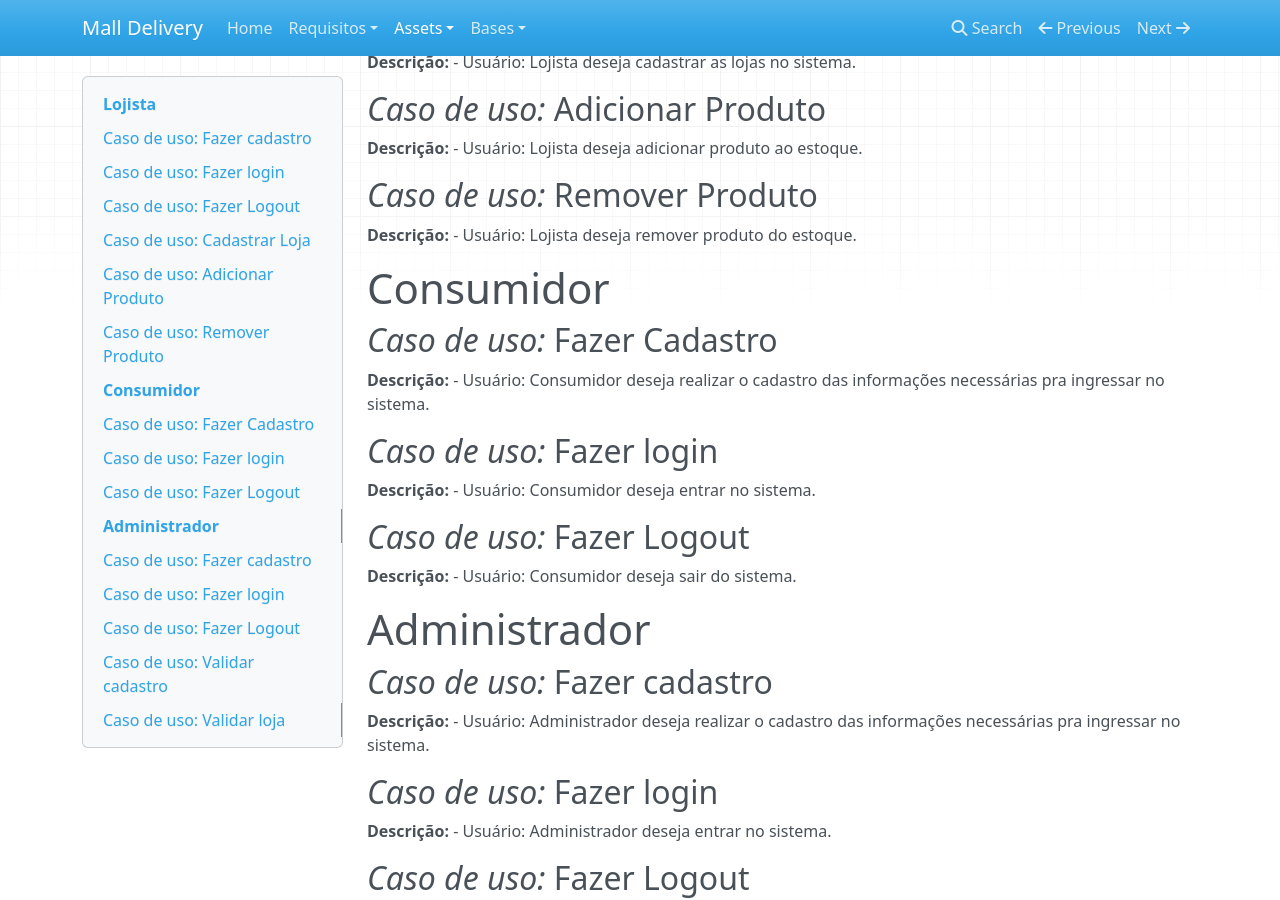
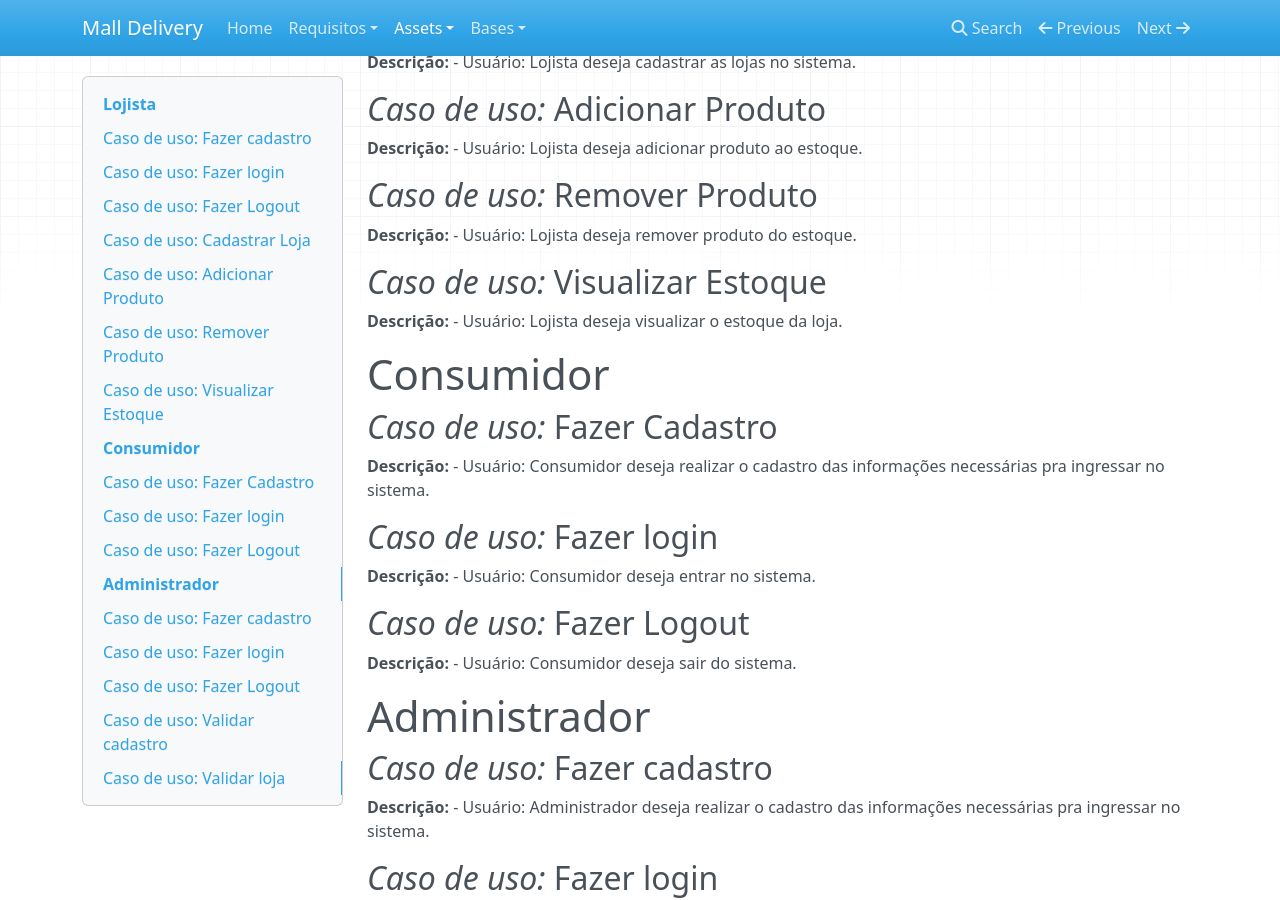
Before and after one commit to BrenoAlcaraz/projeto_mall_delivery, an MkDocs documentation site: the page built from docs/assets/Casos_de_uso_Sistema.md, in a window 1280 px wide and 900 px high, scrolled down 390 px. Built offline with MkDocs 1.6.1, drawn with Linux system fonts in a browser that asks for light colours; nearby versions of some CDN libraries.

Commit message:
Update Casos_de_uso_Sistema.md

```diff
--- a/docs/assets/Casos_de_uso_Sistema.md
+++ b/docs/assets/Casos_de_uso_Sistema.md
@@ -29,6 +29,9 @@
 **Descrição:**
 - Usuário: Lojista deseja remover produto do estoque.
 
+## **_Caso de uso:_** Visualizar Estoque
+**Descrição:**
+- Usuário: Lojista deseja visualizar o estoque da loja.
 # Consumidor
 
 ## **_Caso de uso:_** Fazer Cadastro
```
